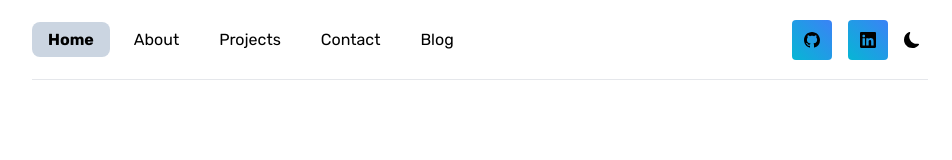
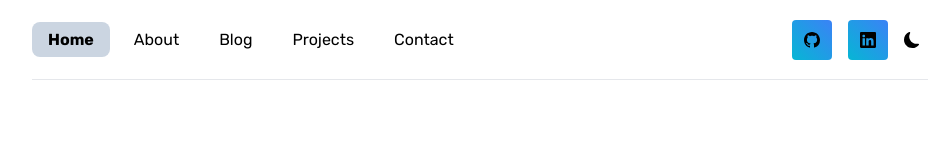
Before and after one commit to TomAndril/mywebsite-v2, a Next.js app: page / in a window 1280 px wide. Shown: the top 160 px of the page, without its empty margins (160-1112 px from the left). Built offline with nearby package versions, Linux system fonts and the light colour scheme.

Commit message:
fixed scroll behavior and reorganized links

```diff
--- a/components/Header/PageLinks.tsx
+++ b/components/Header/PageLinks.tsx
@@ -18,16 +18,16 @@ const pageLinks: IPageLinks[] = [
     url: "/about",
   },
   {
+    url: "/blog",
+    title: "Blog",
+  },
+  {
     title: "Projects",
     url: "/#projects",
   },
   {
     title: "Contact",
     url: "/#contact",
-  },
-  {
-    url: "/blog",
-    title: "Blog",
   },
 ]
 
@@ -41,6 +41,7 @@ const PageLinks: React.FC = () => {
       const destination = document.getElementById(hrefID)
       destination?.scrollIntoView({
         behavior: "smooth",
+        block: "center",
       })
     }
     setIsMenuOpen((prev) => !prev)
```
